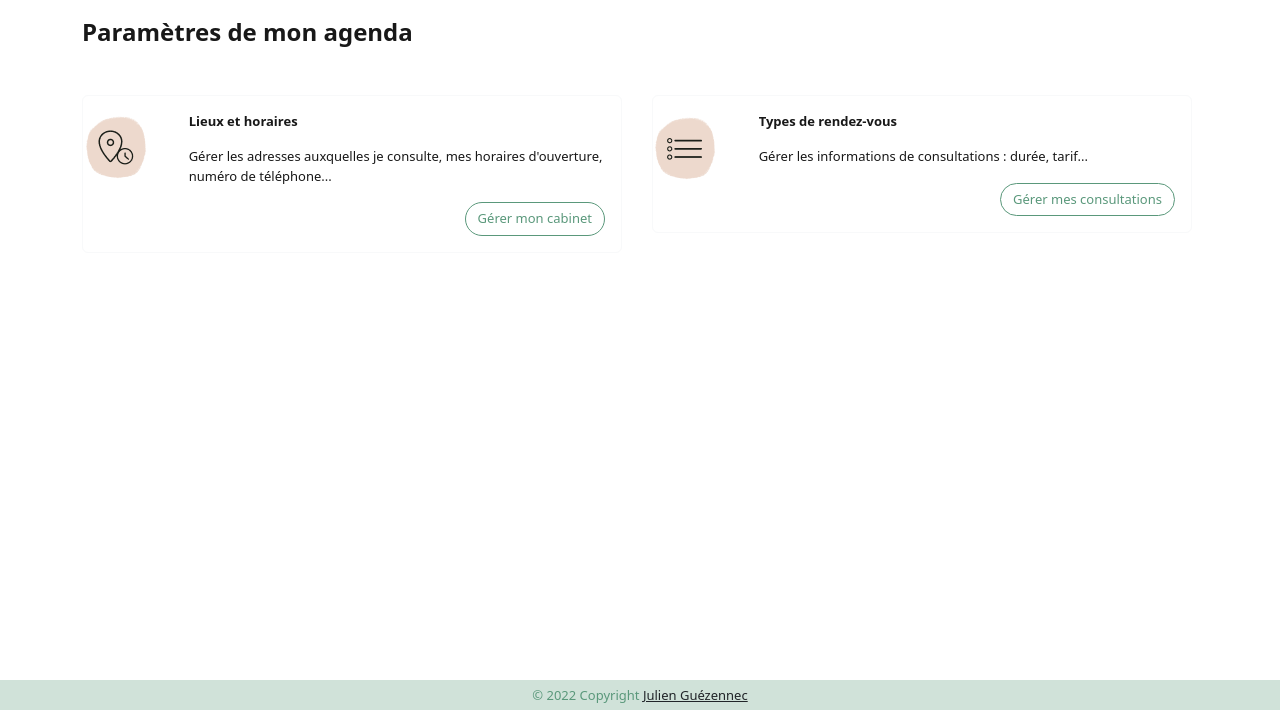
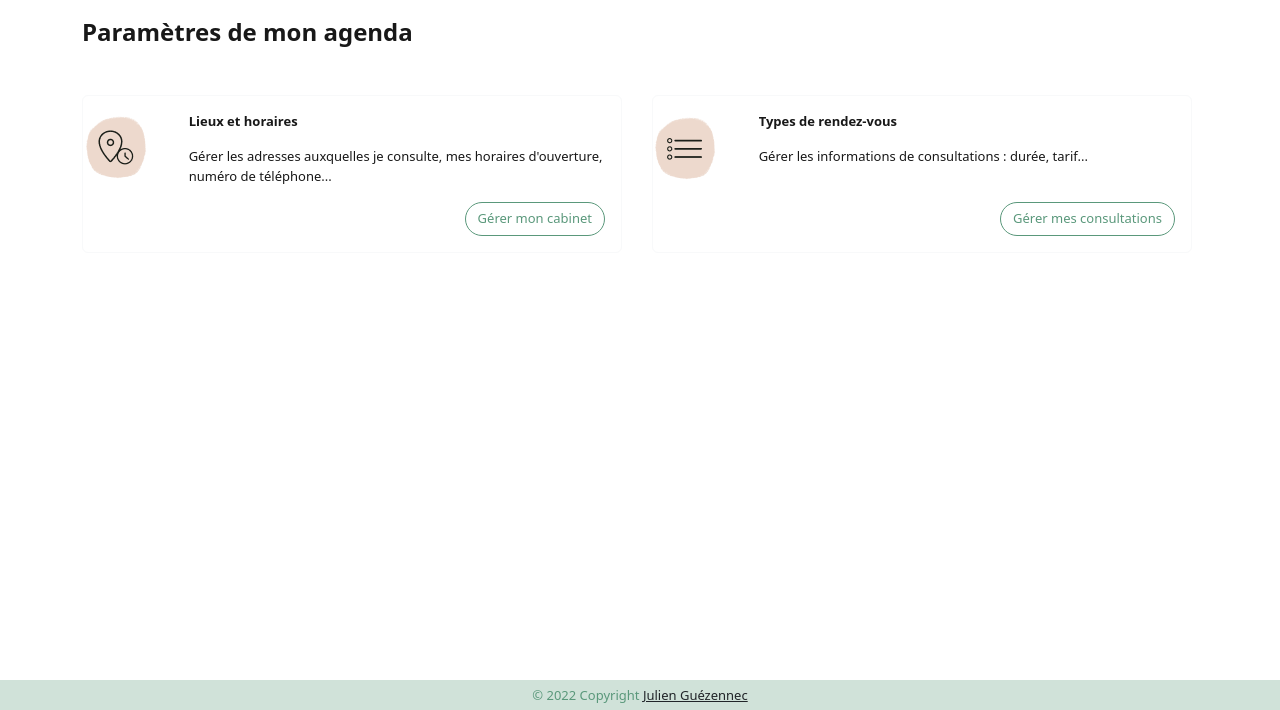
Before and after one commit to molokoloco/medoucine, a website: page public/index.html in a window 1280 px wide. Shown: the part 90-800 px from the top of the page. Drawn offline with nearby package versions, Linux system fonts and the light colour scheme.

Commit message:
Fix btn vertical alignement in home

```diff
--- a/public/index.html
+++ b/public/index.html
@@ -19,7 +19,6 @@
     <link href="css/selectpure.css" rel="stylesheet">
     <link href="css/jquery-ui.min.css" rel="stylesheet">
     <link href="css/styles.css" rel="stylesheet" />
-
 </head>
 
 <body class="boostrapCustom">
@@ -283,7 +282,7 @@
                                 <div class="col-md-10">
                                     <div class="card-body">
                                         <p class="card-text"><strong>Types de rendez-vous</strong></p>
-                                        <p class="card-text">Gérer les informations de consultations : durée, tarif...</p>
+                                        <p class="card-text" style="min-height:39px;">Gérer les informations de consultations : durée, tarif...</p>
                                         <p class="card-text text-end"><button id="btnConsultations" type="button" class="btn btn-outline-success" data-bs-toggle="modal" data-bs-target="#consultations">Gérer mes consultations</button></p>
                                     </div>
                                 </div>
```
